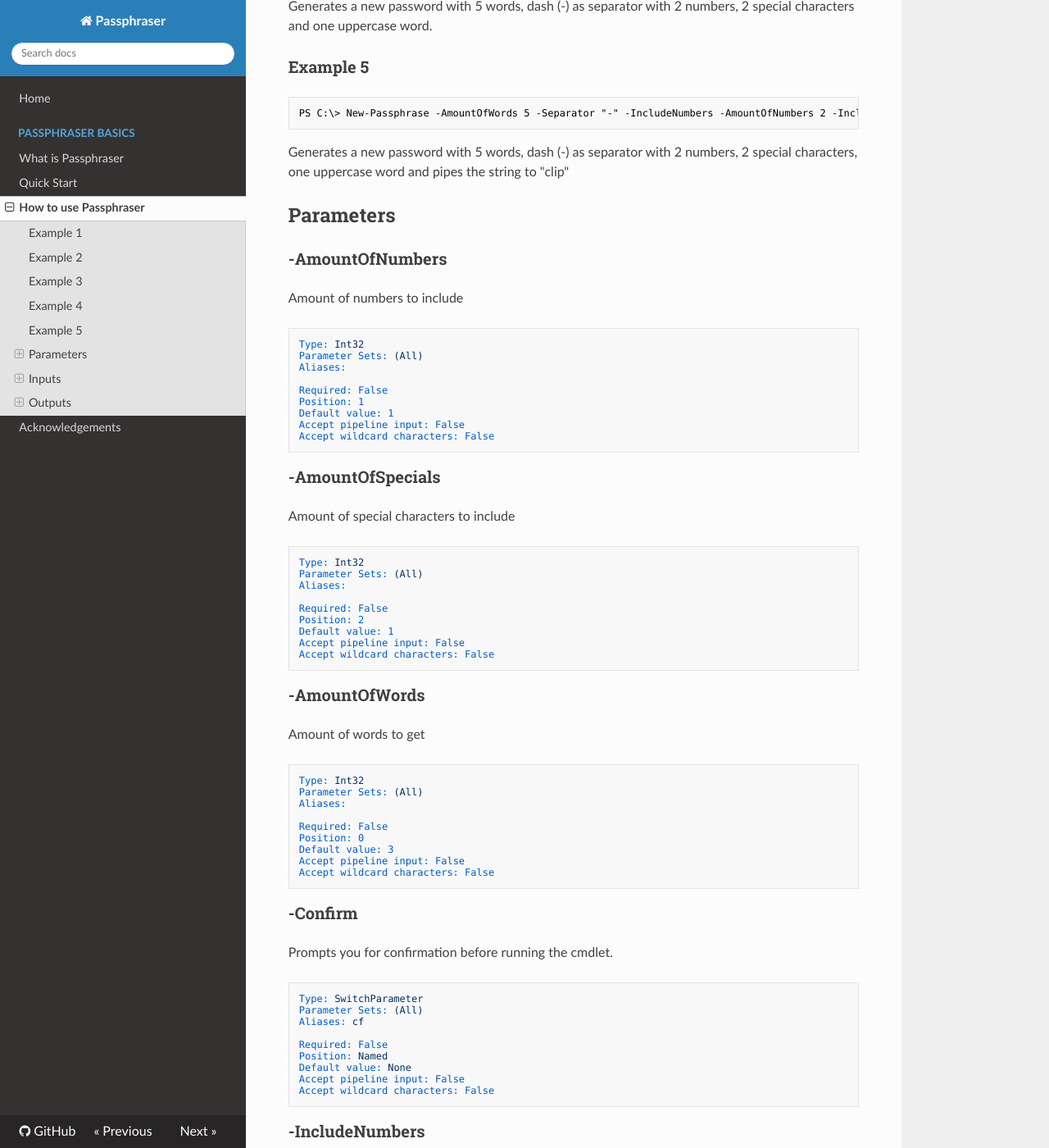
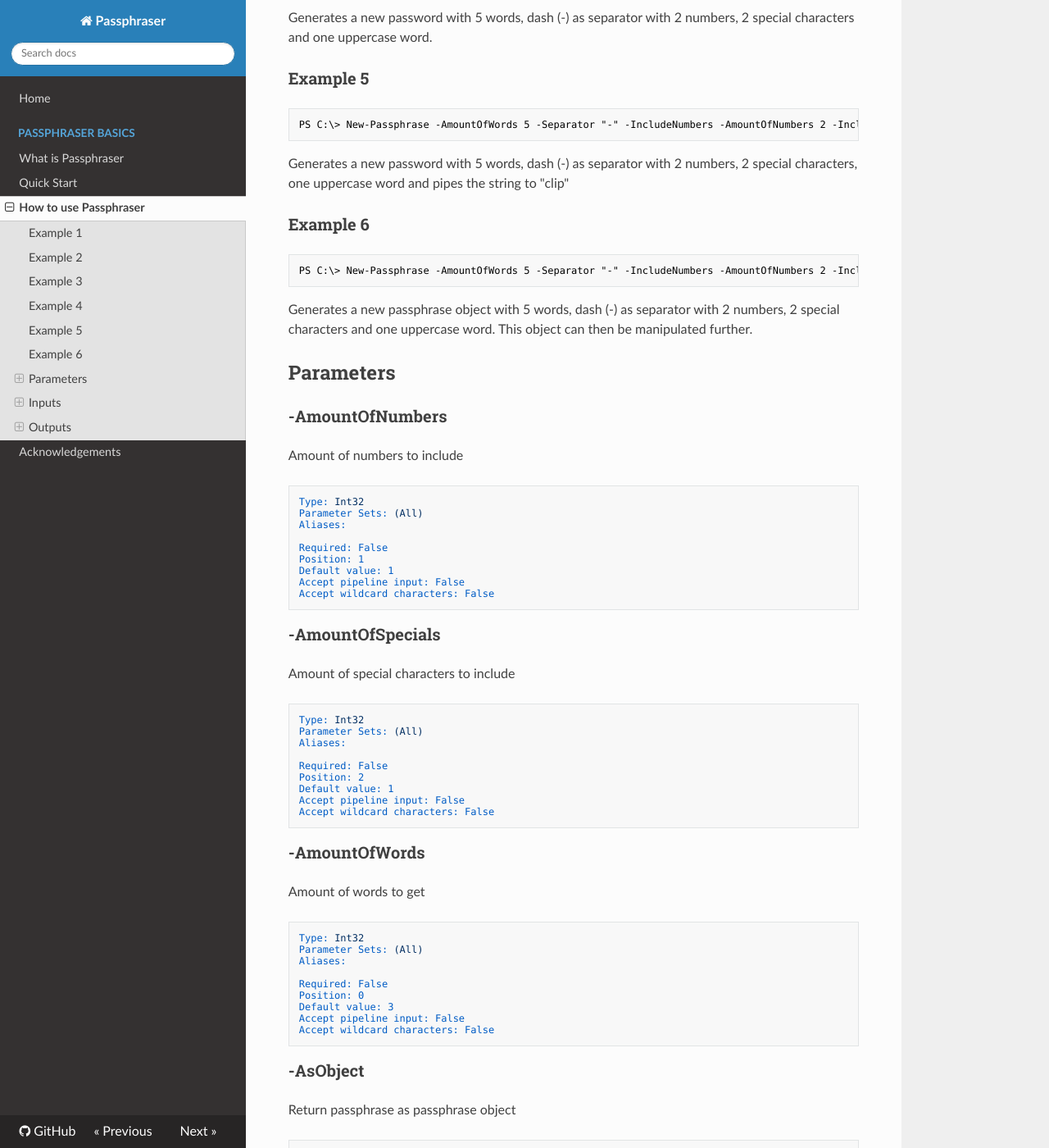
Before and after one commit to lagebj/Passphraser, an MkDocs documentation site: the page built from docs/howto.md, in a window 1280 px wide and 1400 px high, scrolled down 1000 px. Shown: the whole window at 82% size. Built offline with MkDocs 1.6.1, drawn with Linux system fonts in a browser that asks for light colours; nearby versions of some CDN libraries; old or Windows-style settings are respelled for this version of MkDocs; some of the changed text lies outside the part shown.

Commit message:
update docs

````diff
--- a/docs/howto.md
+++ b/docs/howto.md
@@ -10,6 +10,7 @@ New-Passphrase
     [-IncludeUppercase]
     [-IncludeSpecials]
     [[-AmountOfSpecials] <Int32>]
+    [-AsObject]
     [-WhatIf]
     [-Confirm]
     [<CommonParameters>]
@@ -44,6 +45,13 @@ Generates a new password with 5 words, dash (-) as separator with 2 numbers, 2 s
 PS C:\> New-Passphrase -AmountOfWords 5 -Separator "-" -IncludeNumbers -AmountOfNumbers 2 -IncludeUppercase -IncludeSpecials -AmountOfSpecials 2 | clip
 ```
 Generates a new password with 5 words, dash (-) as separator with 2 numbers, 2 special characters, one uppercase word and pipes the string to "clip"
+
+### Example 6
+```powershell
+PS C:\> New-Passphrase -AmountOfWords 5 -Separator "-" -IncludeNumbers -AmountOfNumbers 2 -IncludeUppercase -IncludeSpecials -AmountOfSpecials 2 -AsObject
+```
+
+Generates a new passphrase object with 5 words, dash (-) as separator with 2 numbers, 2 special characters and one uppercase word. This object can then be manipulated further.
 
 ## Parameters
 
@@ -88,6 +96,21 @@ Aliases:
 Required: False
 Position: 0
 Default value: 3
+Accept pipeline input: False
+Accept wildcard characters: False
+```
+
+### -AsObject
+Return passphrase as passphrase object
+
+```yaml
+Type: SwitchParameter
+Parameter Sets: (All)
+Aliases:
+
+Required: False
+Position: Named
+Default value: None
 Accept pipeline input: False
 Accept wildcard characters: False
 ```
````
Also changed, not shown: other parts of docs/howto.md (+1 -1 lines).
